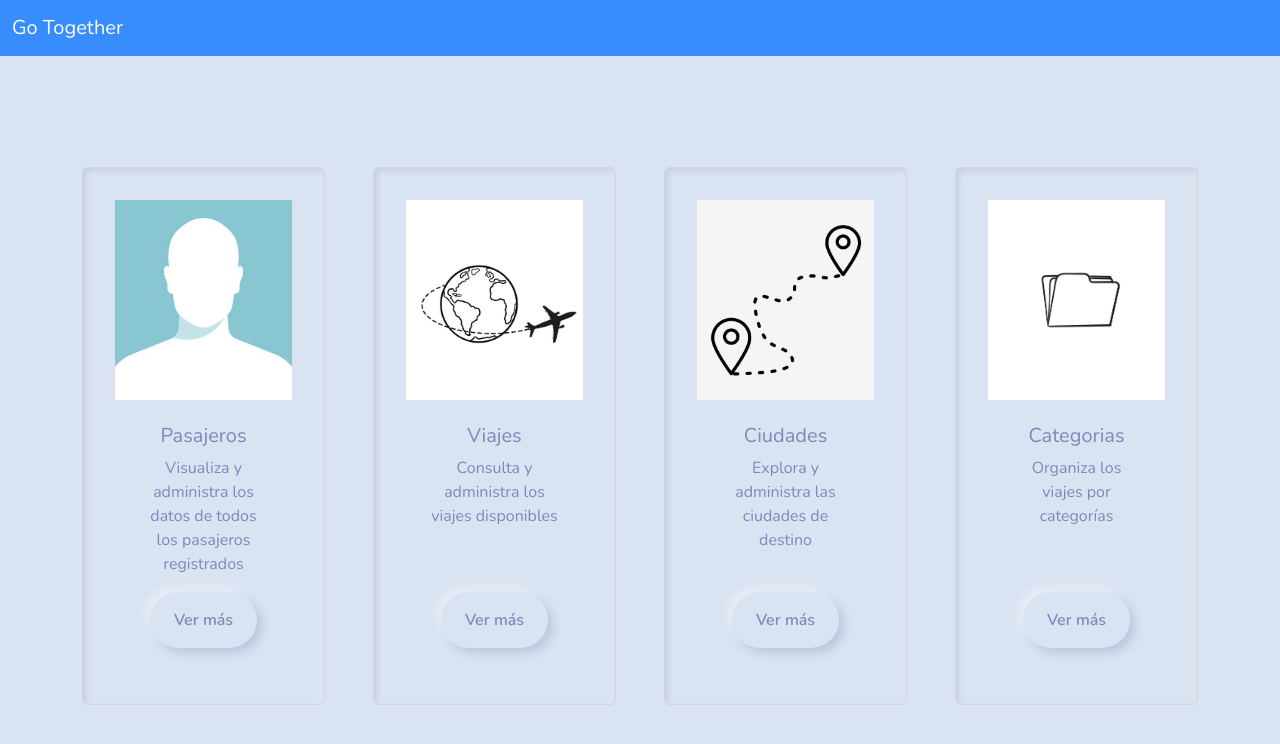
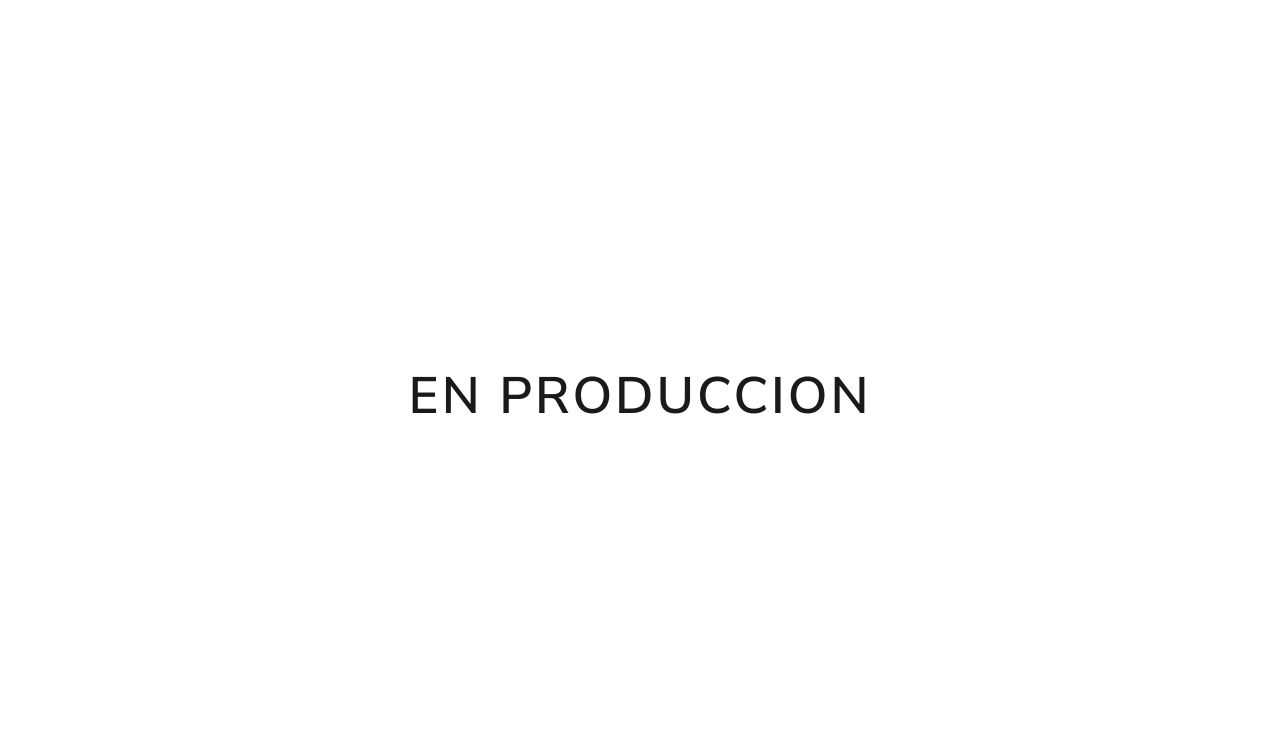
Before and after one commit to AbrilAbonizio/TP-Desarrollo-2025, a React (Vite) app in the folder Front/api-front/: page /categorias in a window 1280 px wide. Shown: the top 744 px of the page. Built offline with nearby package versions, Linux system fonts and the light colour scheme.

Commit message:
Navegacion entre paginas

```diff
--- a/Front/api-front/package.json
+++ b/Front/api-front/package.json
@@ -13,7 +13,8 @@
     "bootstrap": "^5.3.8",
     "bootswatch": "^5.3.8",
     "react": "^18.2.0",
-    "react-dom": "^18.2.0"
+    "react-dom": "^18.2.0",
+    "react-router-dom": "^7.9.4"
   },
   "devDependencies": {
     "@types/react": "^18.2.66",
--- a/Front/api-front/src/App.tsx
+++ b/Front/api-front/src/App.tsx
@@ -1,6 +1,19 @@
 import './App.css';
+import { Routes, Route } from 'react-router-dom';
 import Principal from './pages/Principal.tsx';
+import Pasajeros from './pages/Pasajeros.tsx';
+import Viajes from './pages/Viajes.tsx';
+import Ciudades from './pages/Ciudades.tsx';
+import Categorias from './pages/Categorias.tsx';
 
 export default function App() {
-  return <Principal></Principal>;
+  return (
+    <Routes>
+      <Route path="/" element={<Principal />} />
+      <Route path="/viajes" element={<Viajes />} />
+      <Route path="/pasajeros" element={<Pasajeros />} />
+      <Route path="/ciudades" element={<Ciudades />} />
+      <Route path="/categorias" element={<Categorias />} />
+    </Routes>
+  );
 }
--- a/Front/api-front/src/components/PrimaryButton.tsx
+++ b/Front/api-front/src/components/PrimaryButton.tsx
@@ -1,10 +1,14 @@
 interface PrimaryButtonProps {
   texto: string;
-  //handleClick:
+  onClick?: () => void;
 }
 
-function PrimaryButton({ texto }: PrimaryButtonProps) {
-  return <button className="btn btn-primary">{texto}</button>;
+function PrimaryButton({ texto, onClick }: PrimaryButtonProps) {
+  return (
+    <button className="btn btn-primary" onClick={onClick}>
+      {texto}
+    </button>
+  );
 }
 
 export default PrimaryButton;
--- a/Front/api-front/src/main.tsx
+++ b/Front/api-front/src/main.tsx
@@ -1,14 +1,15 @@
 import React from 'react';
 import ReactDOM from 'react-dom/client';
+import { BrowserRouter } from 'react-router-dom';
+import App from './App';
+import 'bootstrap/dist/css/bootstrap.min.css';
+import 'bootswatch/dist/lux/bootstrap.min.css';
 import './index.css';
-
-//import 'bootstrap/dist/css/bootstrap.min.css';
-import 'bootswatch/dist/morph/bootstrap.min.css';
-import './App.css';
-import App from './App.tsx';
 
 ReactDOM.createRoot(document.getElementById('root')!).render(
   <React.StrictMode>
-    <App />
+    <BrowserRouter>
+      <App />
+    </BrowserRouter>
   </React.StrictMode>
 );
--- /dev/null
+++ b/Front/api-front/src/pages/Categorias.tsx
@@ -0,0 +1,3 @@
+export default function Categorias() {
+  return <h1>EN PRODUCCION</h1>;
+}
--- /dev/null
+++ b/Front/api-front/src/pages/Ciudades.tsx
@@ -0,0 +1,3 @@
+export default function Ciudades() {
+  return <h1>EN PRODUCCION</h1>;
+}
--- /dev/null
+++ b/Front/api-front/src/pages/Pasajeros.tsx
@@ -0,0 +1,3 @@
+export default function Pasajeros() {
+  return <h1>EN PRODUCCION</h1>;
+}
--- a/Front/api-front/src/pages/Principal.tsx
+++ b/Front/api-front/src/pages/Principal.tsx
@@ -1,31 +1,43 @@
 import NavBar from '../components/NavBar.tsx';
 import GeneralCard from '../components/GeneralCard.tsx';
 import PrimaryButton from '../components/PrimaryButton.tsx';
+import { useNavigate } from 'react-router-dom';
+
+export default function Principal() {
+  const navigate = useNavigate();
+
+  const handleViajesClick = () => navigate('/viajes');
+  const handlePasajerosClick = () => navigate('/pasajeros');
+  const handleCiudadesClick = () => navigate('/ciudades');
+  const handleCategoriasClick = () => navigate('/categorias');
 
   const cards = [
     {
       title: 'Pasajeros',
       text: 'Visualiza y administra los datos de todos los pasajeros registrados',
       img: '/pasajero.jpg',
+      onClick: handlePasajerosClick,
     },
     {
       title: 'Viajes',
       text: 'Consulta y administra los viajes disponibles',
       img: '/viaje.jpg',
+      onClick: handleViajesClick,
     },
     {
       title: 'Ciudades',
       text: 'Explora y administra las ciudades de destino',
       img: '/ciudades.jpg',
+      onClick: handleCiudadesClick,
     },
     {
       title: 'Categorias',
       text: 'Organiza los viajes por categorías',
       img: '/categorias.jpg',
+      onClick: handleCategoriasClick,
     },
   ];
 
-export default function Principal() {
   return (
     <>
       <NavBar />
@@ -34,7 +46,7 @@ export default function Principal() {
           {cards.map((c, i) => (
             <div className="col-sm-6 col-md-3 mb-4" key={i}>
               <GeneralCard title={c.title} text={c.text} img={c.img}>
-                <PrimaryButton texto="Ver más" />
+                <PrimaryButton texto="Ver más" onClick={c.onClick} />
               </GeneralCard>
             </div>
           ))}
--- /dev/null
+++ b/Front/api-front/src/pages/Viajes.tsx
@@ -0,0 +1,3 @@
+export default function Viajes() {
+  return <h1>EN PRODUCCION</h1>;
+}
```
Also changed, not shown: 1 other file (tests, documents, lock files or other folders). Lines whose indentation alone changed are shown as unchanged.
